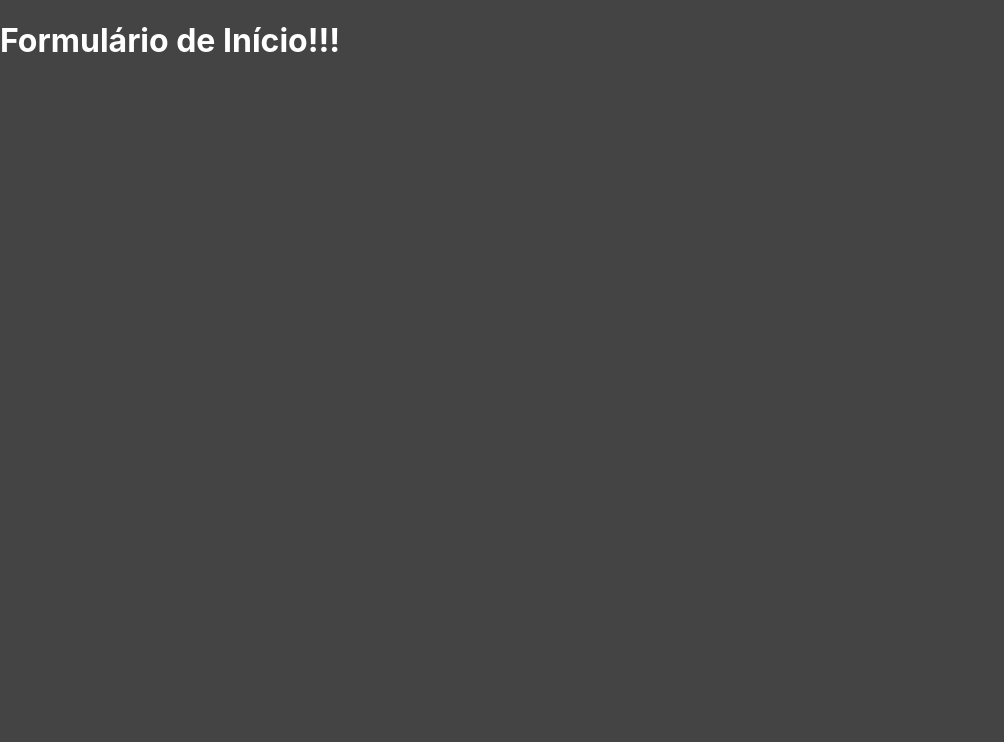
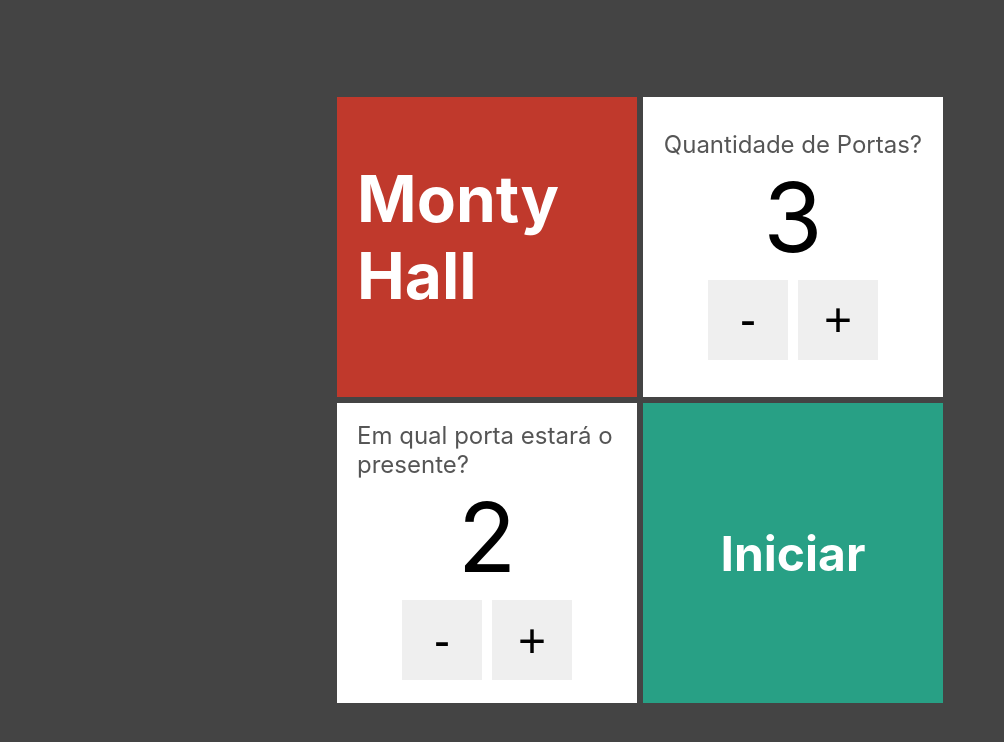
Before and after one commit to andredavid1/mont-hall, a Next.js app: page / in a window 1280 px wide. Shown: the top 742 px of the page, without its empty margins (0-1004 px from the left). Built offline with nearby package versions, Linux system fonts and the light colour scheme.

Commit message:
feat: create initial form

```diff
--- /dev/null
+++ b/components/Cartao.tsx
@@ -0,0 +1,14 @@
+import styles from '../styles/Cartao.module.css';
+
+interface CartaoProps {
+  bgcolor?: string;
+  children?: any;
+}
+
+export default function Cartao(props: CartaoProps) {
+  return (
+    <div className={styles.cartao} style={{backgroundColor: props.bgcolor ?? "#fff"}}>
+      {props.children}
+    </div>
+  )
+}
--- /dev/null
+++ b/components/EntradaNumerica.tsx
@@ -0,0 +1,39 @@
+import styles from '../styles/EntradaNumerica.module.css';
+
+interface EntradaNumericaProps {
+  text: string;
+  value: number;
+  qtdePortas?: number;
+  portaPresente?: number;
+  onChange: (newValue: number) => void;
+}
+
+export default function EntradaNumerica(props: EntradaNumericaProps) {
+  const dec = () => props.onChange(props.value - 1);
+  const inc = () => props.onChange(props.value + 1);
+
+  return (
+    <div className={styles.entradaNumerica}>
+      <span className={styles.text}>
+        {props.text}
+      </span>
+      <span className={styles.value}>
+        {props.value}
+      </span>
+      <div className={styles.botoes}>
+        <button
+          className={styles.btn}
+          onClick={!props.portaPresente && props.value > 1 ? dec : props.value > props.portaPresente ? dec : null}
+        >
+          -
+        </button>
+        <button
+          className={styles.btn}
+          onClick={!props.qtdePortas ? inc : props.value < props.qtdePortas ? inc : null}
+        >
+          +
+        </button>
+      </div>
+    </div>
+  )
+}
--- a/pages/index.tsx
+++ b/pages/index.tsx
@@ -1,7 +1,44 @@
-export default function Home() {
+import Link from 'next/link';
+import { useState } from 'react';
+import Cartao from "../components/Cartao";
+import EntradaNumerica from '../components/EntradaNumerica';
+
+import styles from '../styles/Formulario.module.css';
+
+export default function Formulario() {
+  const [qtdePortas, setQtdePortas] = useState(3)
+  const [comPresente, setComPresente] = useState(2);
+
   return (
-    <div style={{display: "flex"}}>
-      <h1>Formulário de Início!!!</h1>
+    <div className={styles.formulario}>
+      <div>
+        <Cartao bgcolor="#c0392c">
+          <h1>Monty Hall</h1>
+        </Cartao>
+        <Cartao>
+          <EntradaNumerica
+            text="Quantidade de Portas?"
+            value={qtdePortas}
+            portaPresente={comPresente}
+            onChange={novaQtde => setQtdePortas(novaQtde)}
+          />
+        </Cartao>
+      </div>
+      <div>
+        <Cartao>
+        <EntradaNumerica
+          text="Em qual porta estará o presente?"
+          value={comPresente}
+          qtdePortas={qtdePortas}
+          onChange={novaPortaComPresente => setComPresente(novaPortaComPresente)}
+        />
+        </Cartao>
+        <Cartao bgcolor="#28a085">
+          <Link href={`/jogo/${qtdePortas}/${comPresente}`}>
+            <h2 className={styles.link}>Iniciar</h2>
+          </Link>
+        </Cartao>
+      </div>
     </div>
   )
 }
--- /dev/null
+++ b/styles/Cartao.module.css
@@ -0,0 +1,9 @@
+.cartao {
+  display: flex;
+  width: 300px;
+  height: 300px;
+  color: #fff;
+  font-size: 2rem;
+  padding: 20px;
+  margin: 3px;
+}
--- /dev/null
+++ b/styles/EntradaNumerica.module.css
@@ -0,0 +1,32 @@
+.entradaNumerica {
+  display: flex;
+  flex: 1;
+  flex-direction: column;
+  align-items: center;
+  justify-content: center;
+  color: #000;
+}
+
+.text {
+  color: #555;
+  font-size: 1.5rem;
+}
+
+.value {
+  font-size: 6rem;
+}
+
+.botoes {
+  display: flex;
+}
+
+.btn {
+  display: flex;
+  justify-content: center;
+  align-items: center;
+  font-size: 3rem;
+  height: 80px;
+  width: 80px;
+  margin: 5px;
+  border: none;
+}
--- /dev/null
+++ b/styles/Formulario.module.css
@@ -0,0 +1,20 @@
+.formulario {
+  display: flex;
+  flex-direction: column;
+  justify-content: center;
+  align-items: center;
+  height: 100vh;
+}
+
+.formulario > div {
+  display: flex;
+}
+
+.link {
+  cursor: pointer;
+  display: flex;
+  justify-content: center;
+  align-items: center;
+  flex: 1;
+  margin: 0;
+}
--- a/styles/Jogo.module.css
+++ b/styles/Jogo.module.css
@@ -3,7 +3,7 @@
   flex-direction: column;
   justify-content: center;
   align-items: center;
-  height: 100vh;
+  min-height: 100vh;
 }
 
 .portas {
```
Also changed, not shown: pages/jogo/[portas]/[temPresente].tsx (renamed from pages/jogo.tsx, +14 -5 lines), components/Presente.tsx (renamed from components/Presente.jsx), 1 other file (tests, documents, lock files or other folders).
